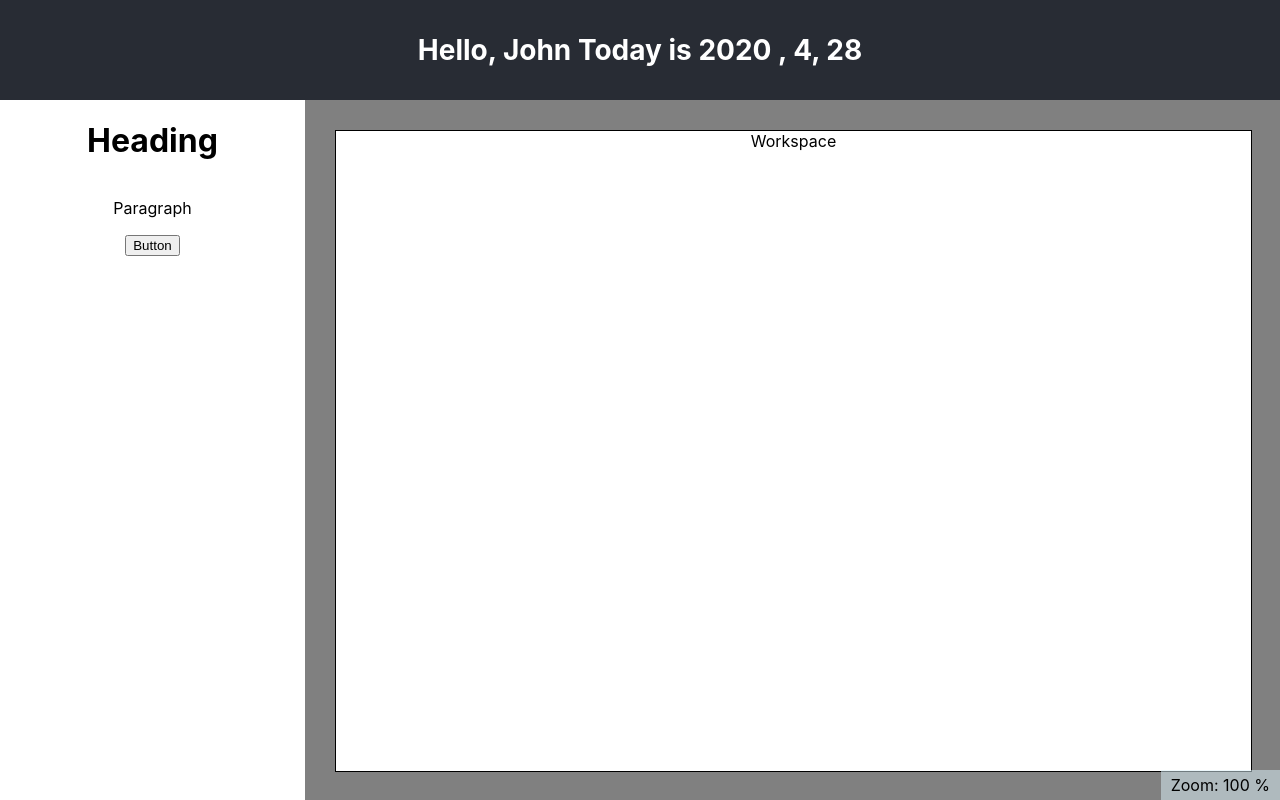
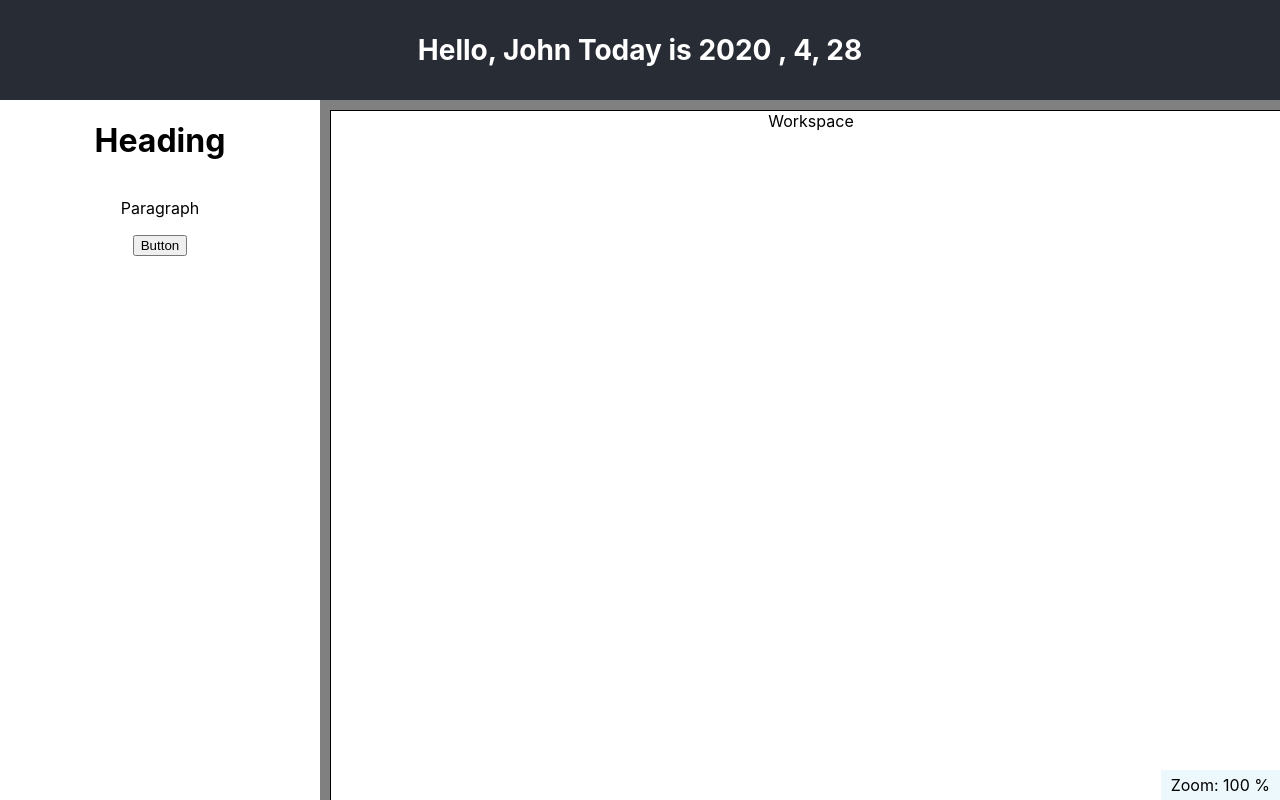
Before and after one commit to nazarun/workspace, a React (Create React App) app in the folder workspace/: page / in a window 1280 px wide. Built offline with nearby package versions, Linux system fonts and the light colour scheme.

Commit message:
grab scroll page

```diff
--- a/workspace/src/App.css
+++ b/workspace/src/App.css
@@ -42,10 +42,12 @@
 }
 
 .workspace {
+  height: 100%;
   width: 75%;
-  padding: 30px;
+  /*padding: 30px;*/
   background: grey;
   overflow: scroll;
+  box-sizing: border-box;
 }
 
 .page {
@@ -54,6 +56,7 @@
   background: #fff;
   border: 1px solid #000;
   position: relative;
+  margin: 10px;
 }
 
 .zoom-level {
--- a/workspace/src/components/Workspace.tsx
+++ b/workspace/src/components/Workspace.tsx
@@ -1,4 +1,4 @@
-import React, {useState} from 'react';
+import React, {useRef, useState} from 'react';
 import '../App.css';
 import utils from "../utils/util";
 
@@ -13,6 +13,9 @@ const ZOOM_STEP = 0.1;
 const Workspace: React.FC<Workspace> = (props: Workspace) => {
     const [zoom, setZoom] = useState(1);
     const zoomInPercent = Math.floor(zoom * 100);
+    const [cursor, setCursor] = useState('default');
+
+    const workspace = useRef(null);
 
     const updateZoom = (target: any, type: string) => {
         if (type === '+') {
@@ -71,19 +74,69 @@ const Workspace: React.FC<Workspace> = (props: Workspace) => {
         if(keyCode === 189 && ctrlKey) {
             updateZoom(target, '-')
         }
+
+        if (keyCode === 16) {
+            setCursor('grab');
+        }
+    }
+
+    const handleKeyUp = (event: any) => {
+        let { keyCode, ctrlKey, target } = event;
+
+        if (keyCode === 16) {
+            setCursor('default');
+        }
+    }
+
+    const handleClick = (event: any) => {
+        const { target, shiftKey, button } = event;
+
+        if (shiftKey && button === 0) {
+            target.addEventListener('mousemove', handleMouseMove);
+            target.addEventListener('mouseup', handleMouseUp);
+
+            setCursor('grabbing');
+        }
+    }
+
+    const handleMouseMove = (event: any) => {
+        const { shiftKey, button, movementX, movementY } = event;
+        if (shiftKey && button === 0) {
+            // @ts-ignore
+            workspace.current.scrollTop -= movementY;
+            // @ts-ignore
+            workspace.current.scrollLeft -= movementX;
+        }
+    }
+
+    const handleMouseUp = (event: any) => {
+        const { target } = event;
+        target.removeEventListener('mousemove', handleMouseMove);
+
+        setCursor('default');
     }
 
 
 
     return (
-        <div className='workspace'>
+        <div className='workspace'
+             ref={workspace}
+             style={{
+                 'cursor' : cursor
+             }}
+        >
             <div className="page"
                  onDragOver={allowDrop}
                  onDrop={handleDrop}
                  onKeyDown={handleKeyDown}
+                 onKeyUp={handleKeyUp}
                 // @ts-ignore
                  tabIndex={"0"}
-                 style={{ "transform" : `scale(${zoom})` }}
+                 style={{
+                     'transform' : `scale(${zoom})`,
+                     'transformOrigin' : 'left top',
+                 }}
+                 onMouseDown={handleClick}
             >
                 Workspace
             </div>
```
